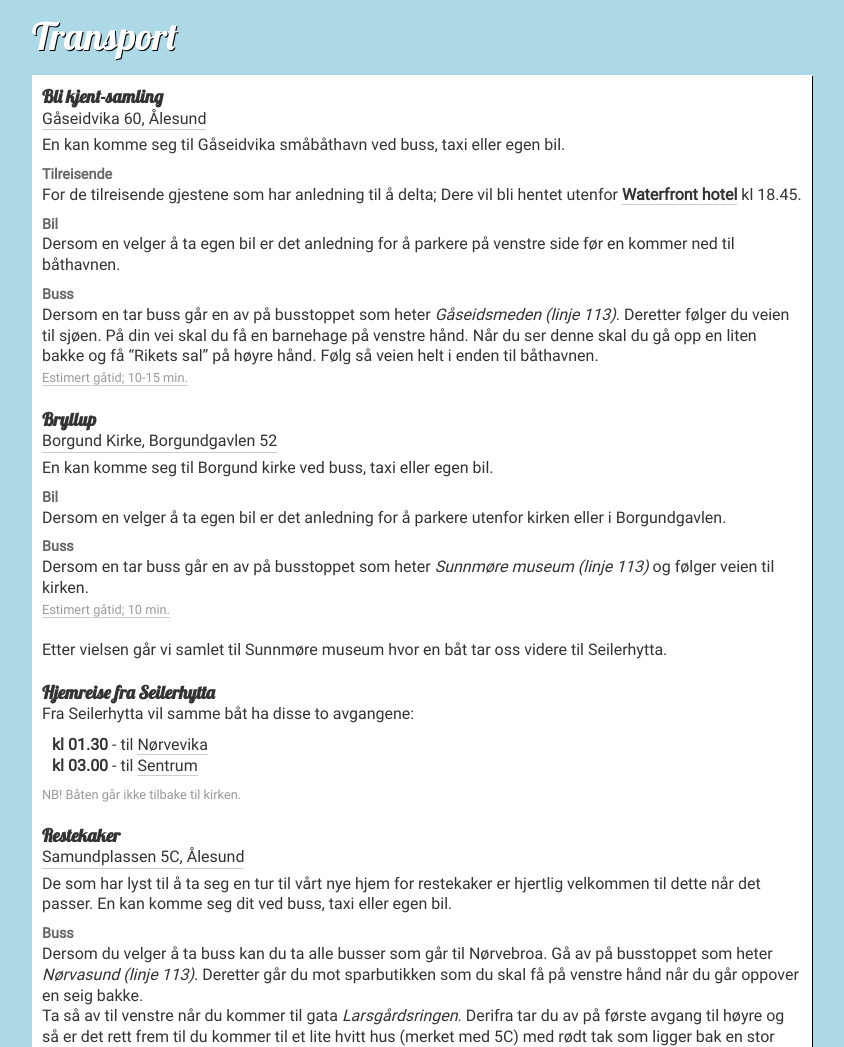
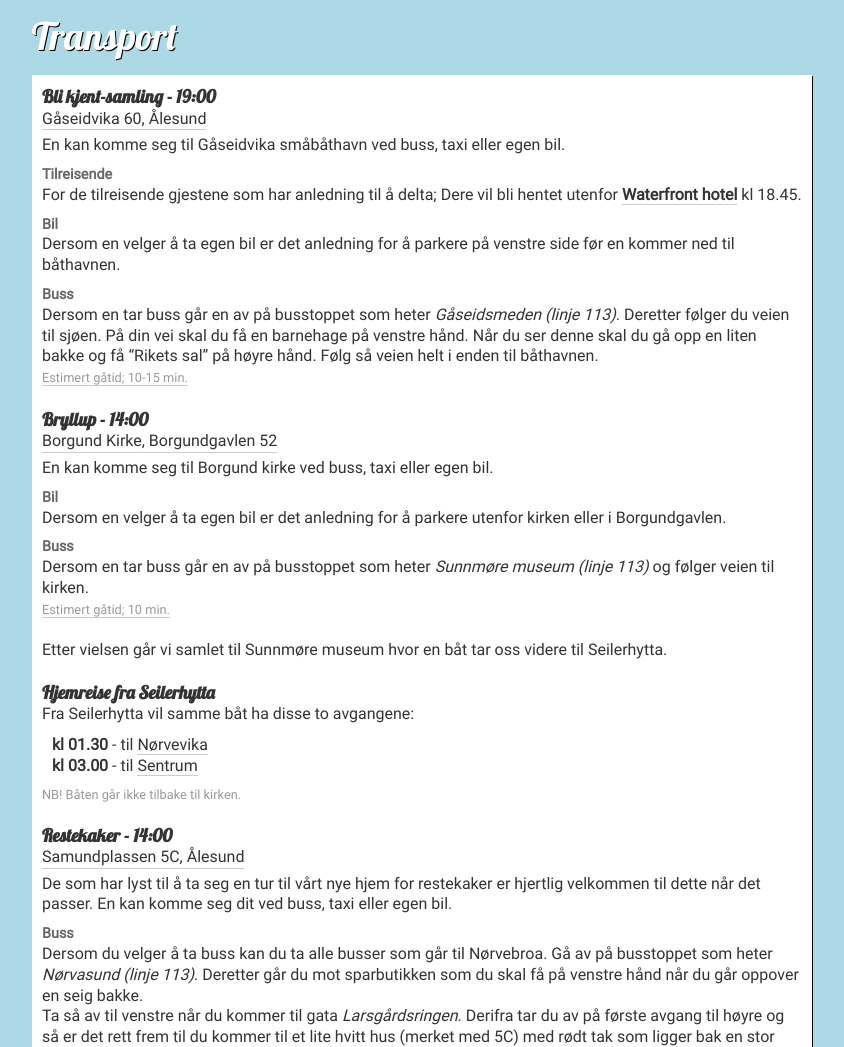
Before and after one commit to Skarbo/Brullyp, a website: page public/index.html in a window 1280 px wide. Shown: the part 2404-3451 px from the top of the page, without its empty margins (218-1062 px from the left). Drawn offline with Linux system fonts and the light colour scheme; some packages are replaced by stand-ins of ours.

Commit message:
Times with transport

```diff
--- a/public/index.html
+++ b/public/index.html
@@ -251,7 +251,7 @@
 
             <wrapper transport>
                 <div class="wrap">
-                    <h3>Bli kjent-samling</h3>
+                    <h3>Bli kjent-samling - 19:00</h3>
 
                     <div class="info"><a
                             href="https://www.google.no/maps/place/G%C3%A5seidvika+60,+6015+%C3%85lesund/@62.468728,6.2576804,17z/data=!3m1!4b1!4m2!3m1!1s0x4616dacecb033037:0x30b47f57407a0af1"
@@ -287,7 +287,7 @@
                             gåtid; 10-15 min.</a></p>
                 </div>
                 <div class="wrap">
-                    <h3>Bryllup</h3>
+                    <h3>Bryllup - 14:00</h3>
 
                     <div class="info"><a
                             href="https://www.google.no/maps/place/Borgund+Kirke/@62.466105,6.233798,17z/data=!3m1!4b1!4m2!3m1!1s0x4616dac2b8446493:0xd553b806a27030b7"
@@ -331,7 +331,7 @@
                     <p class="light">NB! Båten går ikke tilbake til kirken.</p>
                 </div>
                 <div class="wrap">
-                    <h3>Restekaker</h3>
+                    <h3>Restekaker - 14:00</h3>
 
                     <div class="info"><a
                             href="https://www.google.no/maps/place/Samundplassen+5C,+6009+%C3%85lesund/@62.4750482,6.2554471,17z/data=!4m2!3m1!1s0x4616dab7d8d55f51:0x9a2ed4fb379e5266"
```
